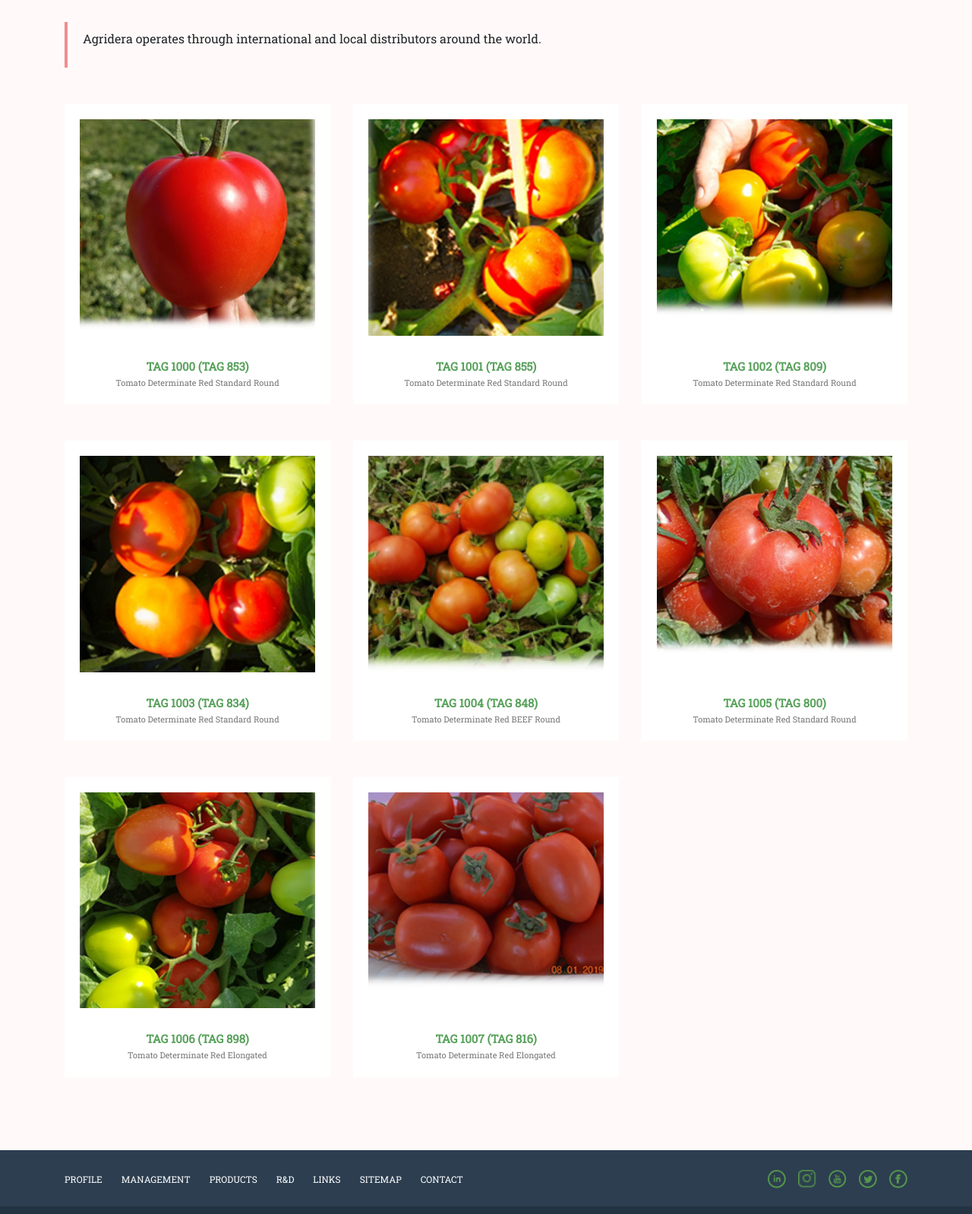
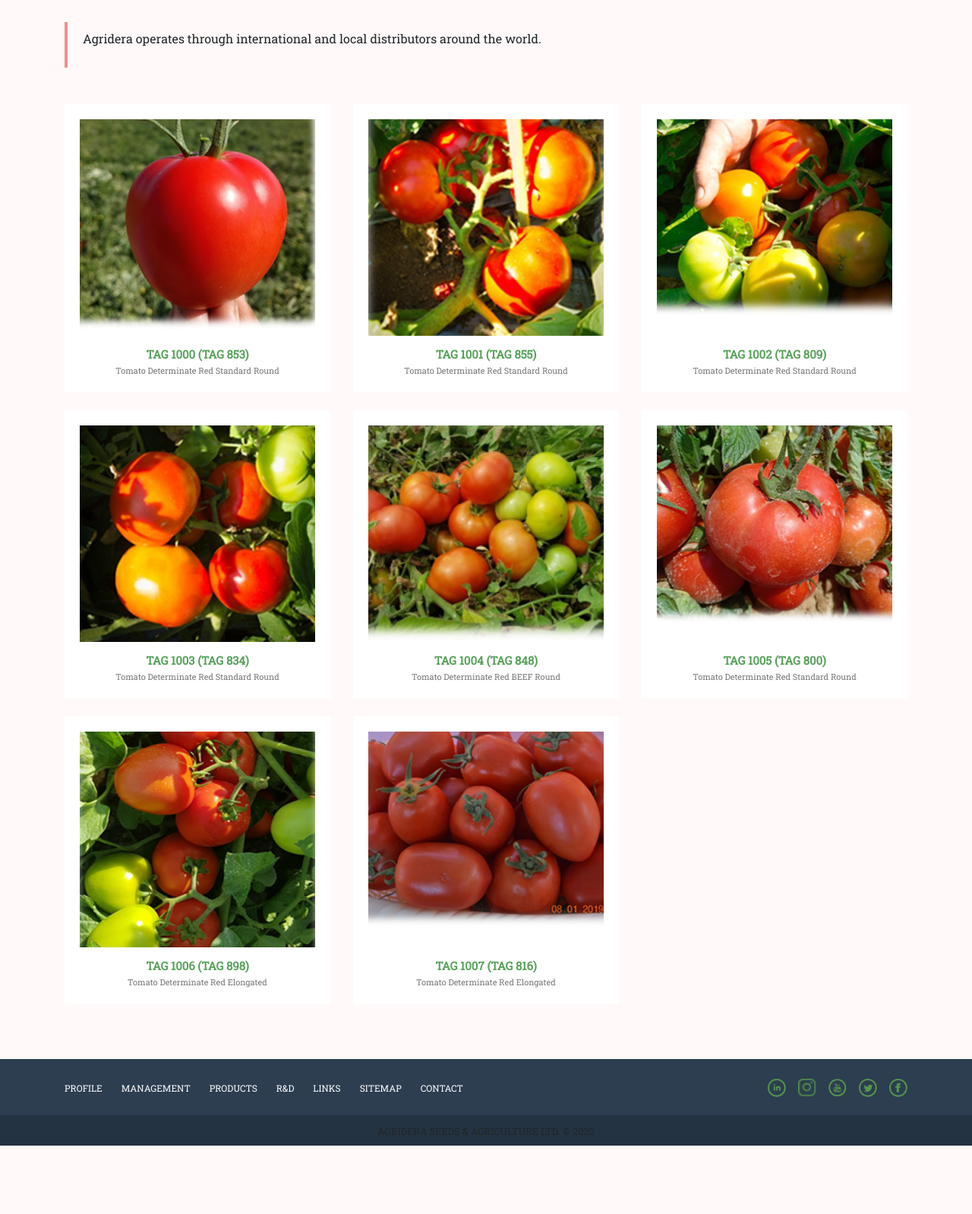
Before and after one commit to Sergiy555111/Sergiy555111, a plain HTML site: page tomato.html in a window 1280 px wide. Shown: the part 1220-2818 px from the top of the page at 76% size. After the commit the page ends 2728 px from the top, so only its background shows below. Drawn offline with nearby package versions, Linux system fonts and the light colour scheme.

Commit message:
Update tomato.html

```diff
--- a/tomato.html
+++ b/tomato.html
@@ -54,7 +54,8 @@
                 </div>
             </div>
 
-            <div class="row programs-grid mt-5">
+            <div class="programs-white-box mt-5">
+                <div class="row">
                     <div class="col-md-4">
                         <h4 class="program-h">Greenhouse Tomato Breeding Program</h4>
                         <hr>
@@ -71,79 +72,80 @@
                         <p class="program-p"><strong>This breeding is for Mediterranean markets.</strong> We breed round and elongated shapes, standard sizes (140- 180 grams), and beef sizes (min. 180 grams up to 300 grams and more). We combine the resistances of TYLCV, TSWV and Nematodes.</p>
                     </div>
                 </div>
+            </div>
 
             <div class="pink-quote mt-5 mb-5">
                 <p>Agridera operates through international and local distributors around the world.</p>
             </div>
 
             <div class="row product-grid mt-5">
-                <div class="col-md-4 col-sm-6 mb-5">
+                <div class="col-md-4 mb-4">
                     <div class="tomato-card">
-                        <img src="images/tom_1000.png" class="img-fluid">
-                        <div class="text-block mt-3">
+                        <img src="images/tom_1000.png" class="img-fluid w-100">
+                        <div class="tomato-text">
                             <h6>TAG 1000 (TAG 853)</h6>
                             <p>Tomato Determinate Red Standard Round</p>
                         </div>
                     </div>
                 </div>
-                <div class="col-md-4 col-sm-6 mb-5">
+                <div class="col-md-4 mb-4">
                     <div class="tomato-card">
-                        <img src="images/tom_1001.png" class="img-fluid">
-                        <div class="text-block mt-3">
+                        <img src="images/tom_1001.png" class="img-fluid w-100">
+                        <div class="tomato-text">
                             <h6>TAG 1001 (TAG 855)</h6>
                             <p>Tomato Determinate Red Standard Round</p>
                         </div>
                     </div>
                 </div>
-                <div class="col-md-4 col-sm-6 mb-5">
+                <div class="col-md-4 mb-4">
                     <div class="tomato-card">
-                        <img src="images/tom_1002.png" class="img-fluid">
-                        <div class="text-block mt-3">
+                        <img src="images/tom_1002.png" class="img-fluid w-100">
+                        <div class="tomato-text">
                             <h6>TAG 1002 (TAG 809)</h6>
                             <p>Tomato Determinate Red Standard Round</p>
                         </div>
                     </div>
                 </div>
-                <div class="col-md-4 col-sm-6 mb-5">
+                <div class="col-md-4 mb-4">
                     <div class="tomato-card">
-                        <img src="images/tom_1003.png" class="img-fluid">
-                        <div class="text-block mt-3">
+                        <img src="images/tom_1003.png" class="img-fluid w-100">
+                        <div class="tomato-text">
                             <h6>TAG 1003 (TAG 834)</h6>
                             <p>Tomato Determinate Red Standard Round</p>
                         </div>
                     </div>
                 </div>
-                <div class="col-md-4 col-sm-6 mb-5">
+                <div class="col-md-4 mb-4">
                     <div class="tomato-card">
-                        <img src="images/tom_1004.png" class="img-fluid">
-                        <div class="text-block mt-3">
+                        <img src="images/tom_1004.png" class="img-fluid w-100">
+                        <div class="tomato-text">
                             <h6>TAG 1004 (TAG 848)</h6>
                             <p>Tomato Determinate Red BEEF Round</p>
                         </div>
                     </div>
                 </div>
-                <div class="col-md-4 col-sm-6 mb-5">
+                <div class="col-md-4 mb-4">
                     <div class="tomato-card">
-                        <img src="images/tom_1005.png" class="img-fluid">
-                        <div class="text-block mt-3">
+                        <img src="images/tom_1005.png" class="img-fluid w-100">
+                        <div class="tomato-text">
                             <h6>TAG 1005 (TAG 800)</h6>
                             <p>Tomato Determinate Red Standard Round</p>
                         </div>
                     </div>
                 </div>
-                <div class="col-md-4 col-sm-6 mb-5">
+                <div class="col-md-4 mb-4">
                     <div class="tomato-card">
-                        <img src="images/tom_1006.png" class="img-fluid">
-                        <div class="text-block mt-3">
+                        <img src="images/tom_1006.png" class="img-fluid w-100">
+                        <div class="tomato-text">
                             <h6>TAG 1006 (TAG 898)</h6>
                             <p>Tomato Determinate Red Elongated</p>
                         </div>
                     </div>
                 </div>
-                <div class="col-md-4 col-sm-6 mb-5">
+                <div class="col-md-4 mb-4">
                     <div class="tomato-card">
-                        <img src="images/tom_1007.png" class="img-fluid">
-                        <div class="text-block mt-3">
+                        <img src="images/tom_1007.png" class="img-fluid w-100">
+                        <div class="tomato-text">
                             <h6>TAG 1007 (TAG 816)</h6>
                             <p>Tomato Determinate Red Elongated</p>
                         </div>
```
Lines whose indentation alone changed are shown as unchanged.
